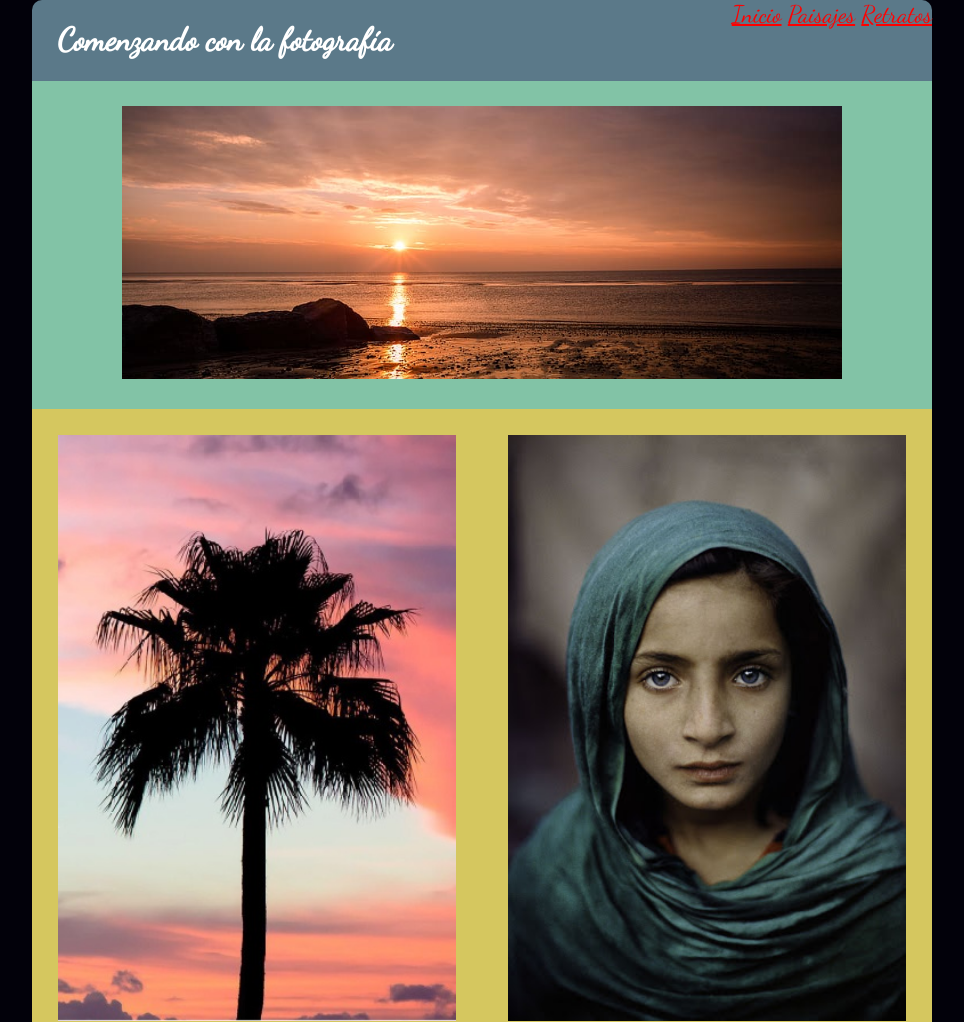
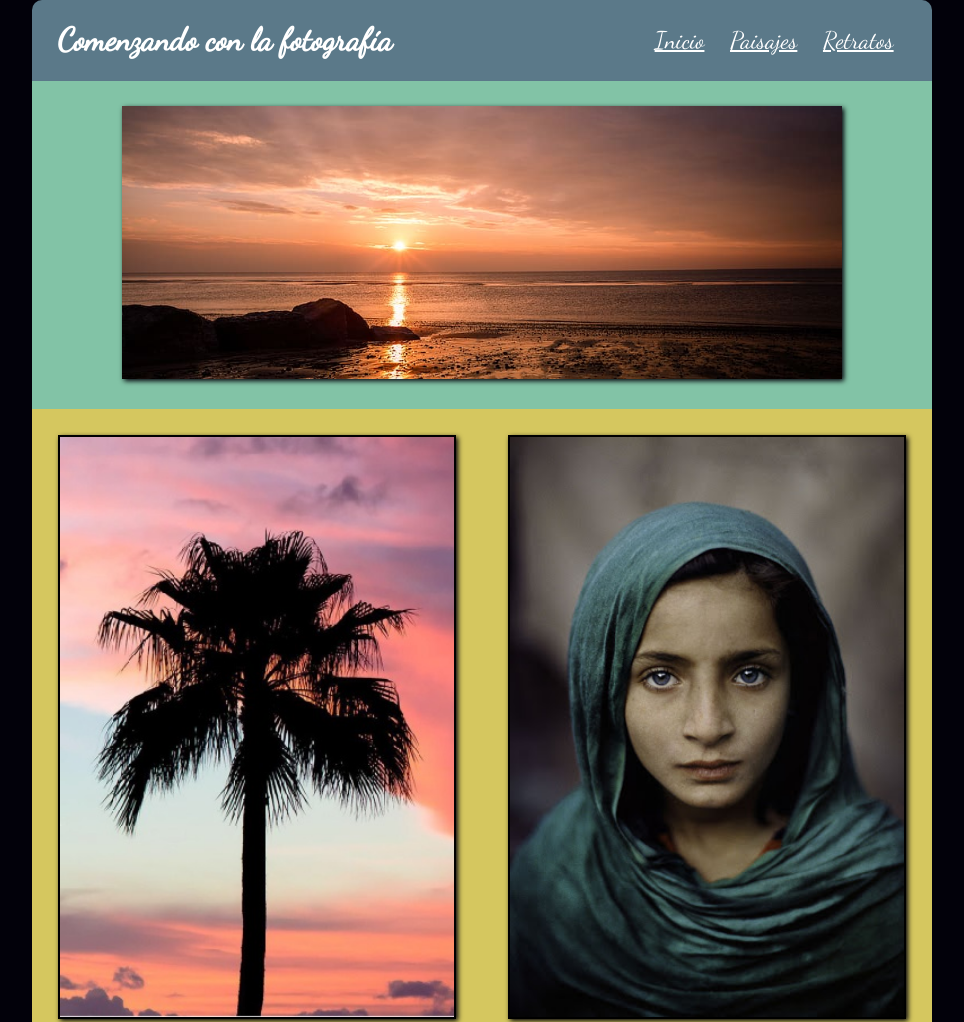
Before and after one commit to josedagale/cssydisenowebresponsive_Jose_Garzon, a plain HTML site: page index.html in a window 1280 px wide. Shown: the top 1022 px of the page, without its empty margins (158-1122 px from the left). Drawn offline with Linux system fonts and the light colour scheme.

Commit message:
Primero estilos avanzados

```diff
--- a/css/estilos.css
+++ b/css/estilos.css
@@ -26,26 +26,29 @@ header
 {
   width: 100%;
   background: #5b7989;
+  border-radius: 10px 10px 0px 0px;
+  display: -webkit-flex;
+  display: -ms-flexbox;
   display: flex;
-  flex-direction: row;
-  border-radius: 10px 10px 0px 0px;
+  justify-content: space-between;
 }
 header h1
 {
   font-size: 2em;
-  width: 50%;
   margin-left: 2vw;
 }
 header nav
 {
   font-size: 1.5em;
-  text-align: right;
-  width: 50%;
+  margin-right: 2vw;
+  display: -webkit-flex;
+  display: -ms-flexbox;
+  display: flex;
+  align-items: center;
 }
 header nav a
 {
-  color: red;
-line-height: 100%;
+  margin: 1vw;
 }
 
 
@@ -61,19 +64,23 @@ line-height: 100%;
 {
   width: 100%;
   background: #d5c75f;
-  -webkit-display:flex;
+  display: -webkit-flex;
+  display: -ms-flexbox;
   display: flex;
   flex-flow: row;
 }
 .imagen1 img
 {
   width: 80%;
-  padding: 2vw;
+  margin: 2vw;
+  box-shadow: 2px 2px 5px #02010a;
 }
 .imagen2 img
 {
   width: 50%;
-  padding: 2vw;
+  margin: 2vw;
+  border: 2px solid black;
+  box-shadow: 2px 2px 5px #02010a;
 }
 
 
@@ -84,7 +91,8 @@ footer
   color: black;
   background: #C6d5c5;
   border-radius: 0px 0px 10px 10px;
-  -webkit-display:flex;
+  display: -webkit-flex;
+  display: -ms-flexbox;
   display: flex;
   flex-flow: row;
   padding: 0 2vw;
```
